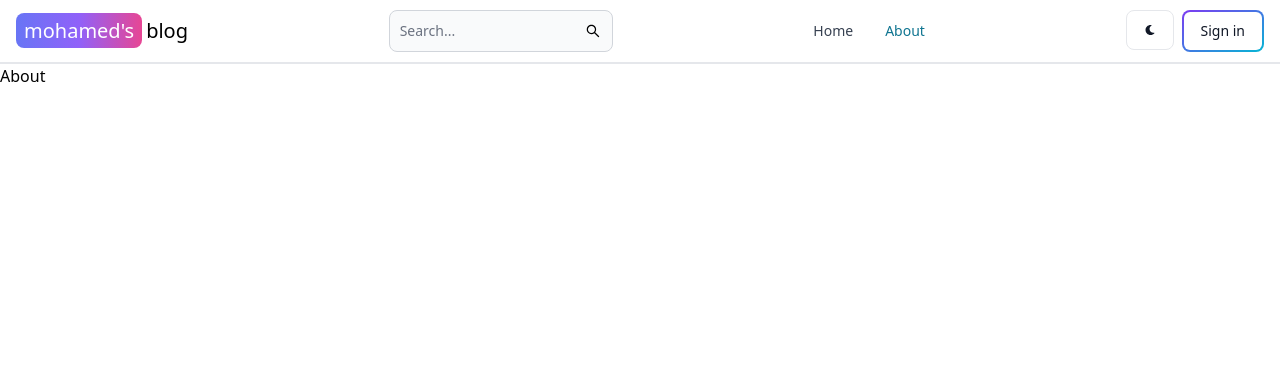
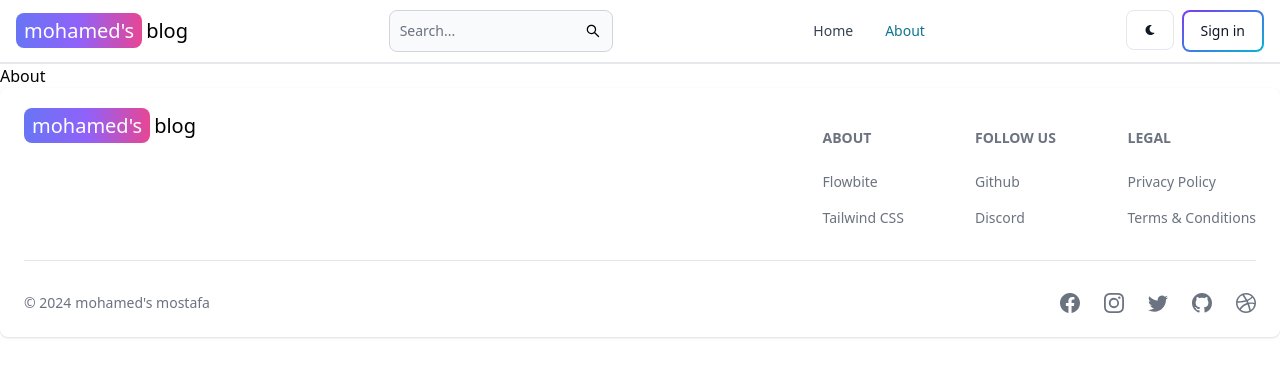
Before and after one commit to mo634/mern-blog, a React (Vite) app in the folder clinet/: page /about in a window 1280 px wide. Shown: the top 376 px of the page. Built offline with nearby package versions, Linux system fonts and the light colour scheme.

Commit message:
create and add footer component

```diff
--- a/clinet/src/App.jsx
+++ b/clinet/src/App.jsx
@@ -5,6 +5,7 @@
 import SignUp from "./pages/SignUp"
 import About from "./pages/About"
 import Header from "./components/Header"
+import FooterComp from "./components/FooterComp"
 const App = () => {
   return (
     // config routes with react router
@@ -12,6 +13,8 @@
 
     {/* add header component for all pages */}
     <Header/>
+
+
 
     <Routes>
 
@@ -24,6 +27,10 @@
 
     </Routes>
 
+    {/* add footer component */}
+
+      <FooterComp/>
+
     </BrowserRouter>
   )
 }
--- /dev/null
+++ b/clinet/src/components/FooterComp.jsx
@@ -0,0 +1,71 @@
+import {
+    Footer,
+    FooterDivider,
+    FooterLink,
+    FooterLinkGroup,
+    FooterTitle,
+} from "flowbite-react";
+import { BsDribbble, BsFacebook, BsGithub, BsInstagram, BsTwitter } from 'react-icons/bs';
+import Logo from "./Logo";
+
+const FooterComp = () => {
+    return (
+        <Footer container>
+            <div className="w-full">
+                <div className="grid w-full justify-between sm:flex sm:justify-between md:flex md:grid-cols-1">
+
+                    <Logo/>
+
+
+                    <div className="grid grid-cols-2 gap-8 sm:mt-4 sm:grid-cols-3 sm:gap-6">
+
+                        <div>
+                            <Footer.Title title="about" />
+                            <Footer.LinkGroup col>
+                                <Footer.Link href="#">Flowbite</Footer.Link>
+                                <Footer.Link href="#">Tailwind CSS</Footer.Link>
+                            </Footer.LinkGroup>
+                        </div>
+
+                        <div>
+                            <Footer.Title title="Follow us" />
+                            <Footer.LinkGroup col>
+                                <Footer.Link href="#">Github</Footer.Link>
+                                <Footer.Link href="#">Discord</Footer.Link>
+                            </Footer.LinkGroup>
+                        </div>
+
+                        <div>
+                            <Footer.Title title="Legal" />
+                            <Footer.LinkGroup col>
+                                <Footer.Link href="#">Privacy Policy</Footer.Link>
+                                <Footer.Link href="#">Terms &amp; Conditions</Footer.Link>
+                            </Footer.LinkGroup>
+                        </div>
+
+                    </div>
+
+                </div>
+
+                <Footer.Divider />
+
+                <div className="w-full sm:flex sm:items-center sm:justify-between">
+
+                    <Footer.Copyright href="#" by="mohamed's mostafa " year={new Date().getFullYear()} />
+
+                    <div className="mt-4 flex space-x-6 sm:mt-0 sm:justify-center ">
+                        <Footer.Icon href="#" icon={BsFacebook} />
+                        <Footer.Icon href="#" icon={BsInstagram} />
+                        <Footer.Icon href="#" icon={BsTwitter} />
+                        <Footer.Icon href="#" icon={BsGithub} />
+                        <Footer.Icon href="#" icon={BsDribbble} />
+                    </div>
+
+                </div>
+
+            </div>
+        </Footer>
+    );
+};
+
+export default FooterComp;
--- a/clinet/src/components/Header.jsx
+++ b/clinet/src/components/Header.jsx
@@ -2,6 +2,7 @@
 import { AiOutlineSearch } from 'react-icons/ai';
 import { FaMoon } from 'react-icons/fa';
 import { Link, useLocation } from 'react-router-dom';
+import Logo from './Logo';
 
 const Header = () => {
     //states
@@ -10,10 +11,7 @@
         <Navbar className='border-b-2'>
             {/* logo */}
 
-            <Link to="/" className='self-center whitespace-nowrap txt-media'>
-                <span className='txt-media main-gradient rounded-lg text-white py-1 px-2 mr-1'>mohamed's</span>
-                <span className='txt-media sm:text-xl'>blog</span>
-            </Link>
+                <Logo className=""/>
 
             {/* search */}
 
--- /dev/null
+++ b/clinet/src/components/Logo.jsx
@@ -0,0 +1,15 @@
+import React from 'react'
+import { Link } from 'react-router-dom'
+
+const Logo = ({className}) => {
+    return (
+
+        <Link to="/"  className={`whitespace-nowrap txt-media ${className}`}>
+            <span className='txt-media main-gradient rounded-lg text-white py-1 px-2 mr-1'>mohamed's</span>
+            <span className='txt-media sm:text-xl'>blog</span>
+        </Link>
+
+    )
+}
+
+export default Logo
--- a/clinet/src/index.css
+++ b/clinet/src/index.css
@@ -8,3 +8,7 @@
 .main-gradient{
     @apply bg-gradient-to-r from-indigo-500 via-purple-500 to-pink-500
 }
+
+.icon-effect{
+    @apply hover:bg-red-500
+}
--- a/clinet/src/pages/SignUp.jsx
+++ b/clinet/src/pages/SignUp.jsx
@@ -1,6 +1,7 @@
 import React, { useState } from 'react'
 import { Link, useNavigate } from 'react-router-dom'
 import { Alert, Button, Label, Spinner, TextInput } from 'flowbite-react'
+import Logo from '../components/Logo'
 const SignUp = () => {
   // states
 
@@ -69,10 +70,8 @@
 
         <div className='flex-1'>
 
-          <div className="">
-            <span className=' mr-1 main-gradient rounded-md p-2 text-white '>Mohamed's</span>
-            <span className='font-bold'>Blog</span>
-          </div>
+          {/* logo */}
+          <Logo/>
 
           <p className='txt-media mt-3 text-gray-500'>
             This is a demo project. You can sign up with your email and password or with Google.</p>
@@ -98,7 +97,7 @@
 
             <div >
               <Label value="your password" />
-              <TextInput id='password' type="text" placeholder="Enter your password" onChange={habdleChange}  />
+              <TextInput id='password' type="password" placeholder="Enter your password" onChange={habdleChange}  />
             </div>
 
             <div className='mt-2 flex gap-2 flex-col'>
```
